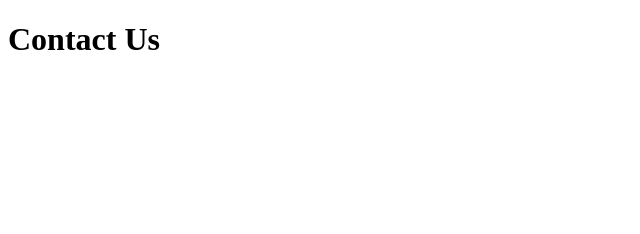
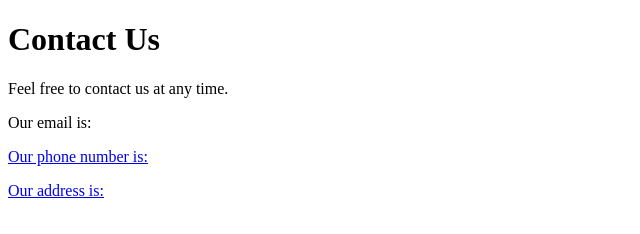
Before and after one commit to CristinaC-create/Oct25-Assignment-2, a plain HTML site: page contact.html in a window 1280 px wide. Shown: the whole page, without its empty margins (0-640 px from the left). Drawn offline with Linux system fonts and the light colour scheme.

Commit message:
Contact details added

```diff
--- a/contact.html
+++ b/contact.html
@@ -7,5 +7,9 @@
 </head>
 <body>
   <h1>Contact Us</h1>
+  <p>Feel free to contact us at any time.</p>
+  <p>Our email is: <a href="mailto: a/>"> </p>
+  <p>Our phone number is: </p>
+  <p>Our address is: </p>
 </body>
 </html>
```
